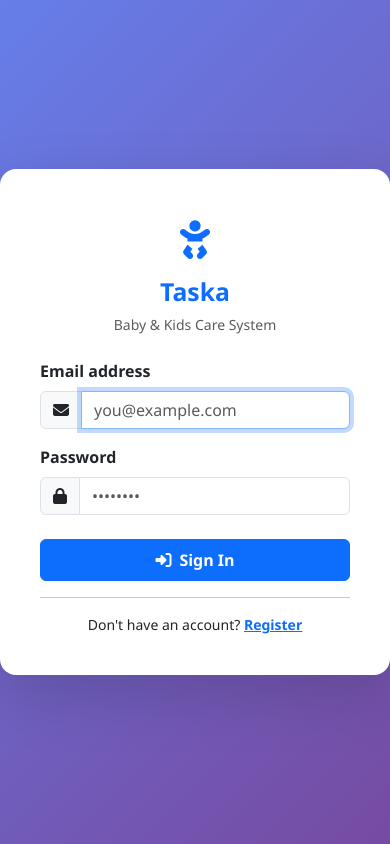
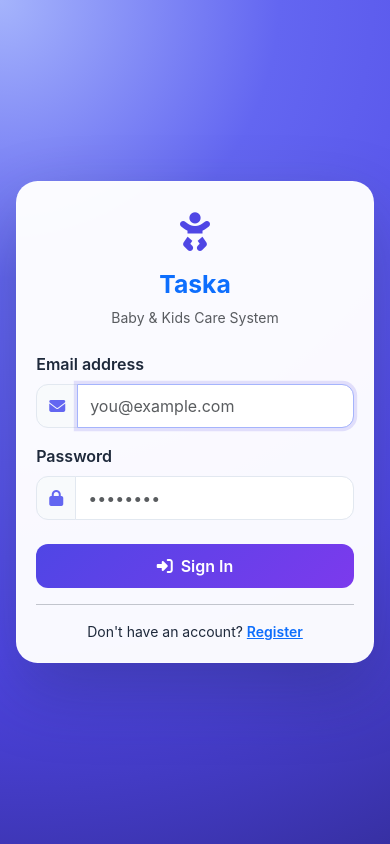
Before and after one commit to my-git-hub-2025/Taska, a PHP site: page / in a window 390 px wide. Run offline with PHP 8.4, Linux system fonts and the light colour scheme.

Commit message:
Refresh visual design and mobile UX styling
Agent-Logs-Url: https://github.com/my-git-hub-2025/Taska/sessions/61992fe2-11b4-4cca-bbff-8a10698e96e8

Co-authored-by: my-git-hub-2025 <190592824+my-git-hub-2025@users.noreply.github.com>

```diff
--- a/admin/users.php
+++ b/admin/users.php
@@ -62,7 +62,7 @@ require_once __DIR__ . '/../includes/header.php';
     <?php endif; ?>
 
     <!-- Search -->
-    <form method="GET" class="mb-3 d-flex gap-2">
+    <form method="GET" class="mb-3 d-flex gap-2 flex-wrap">
         <input type="text" name="q" class="form-control" placeholder="Search by name or email…"
                value="<?= htmlspecialchars($search) ?>">
         <button class="btn btn-primary"><i class="fa-solid fa-magnifying-glass"></i></button>
--- a/css/style.css
+++ b/css/style.css
@@ -3,25 +3,84 @@
    ============================================================ */
 
 :root {
-    --taska-primary: #0d6efd;
-    --taska-secondary: #6c757d;
-    --taska-success: #198754;
-    --taska-warning: #ffc107;
-    --taska-danger: #dc3545;
-    --taska-light: #f8f9fa;
+    --taska-primary: #4f46e5;
+    --taska-primary-dark: #3730a3;
+    --taska-secondary: #64748b;
+    --taska-success: #16a34a;
+    --taska-warning: #f59e0b;
+    --taska-danger: #dc2626;
+    --taska-light: #f8fafc;
+    --taska-surface: #ffffff;
+    --taska-border: #e2e8f0;
+    --taska-text: #1e293b;
     --taska-card-radius: 1rem;
 }
 
+* {
+    -webkit-tap-highlight-color: transparent;
+}
+
 body {
-    background-color: #f0f4f8;
-    font-family: 'Segoe UI', sans-serif;
+    background: radial-gradient(circle at top, #eef2ff 0%, #f8fafc 45%, #f1f5f9 100%);
+    font-family: 'Inter', 'Segoe UI', system-ui, -apple-system, sans-serif;
+    color: var(--taska-text);
     min-height: 100vh;
     display: flex;
     flex-direction: column;
+    line-height: 1.5;
 }
 
 main.container-fluid {
     flex: 1;
+    padding-bottom: calc(1rem + env(safe-area-inset-bottom));
+}
+
+.container-xl {
+    max-width: 1200px;
+}
+
+a {
+    color: var(--taska-primary);
+}
+
+a:hover {
+    color: var(--taska-primary-dark);
+}
+
+/* ── Navbar ──────────────────────────────────────────────── */
+.navbar.bg-primary {
+    background: linear-gradient(135deg, #4338ca, #6d28d9) !important;
+}
+
+.navbar {
+    border-bottom: 1px solid rgba(255, 255, 255, 0.18);
+}
+
+.navbar .nav-link {
+    border-radius: .65rem;
+    padding: .55rem .75rem;
+    transition: background-color .2s ease, color .2s ease;
+}
+
+.navbar .nav-link:hover,
+.navbar .nav-link:focus-visible {
+    background: rgba(255, 255, 255, 0.14);
+}
+
+.navbar .nav-link.active {
+    background: rgba(255, 255, 255, 0.22);
+    font-weight: 600;
+}
+
+.navbar .dropdown-menu {
+    border: 1px solid var(--taska-border);
+    border-radius: .85rem;
+    box-shadow: 0 16px 40px rgba(15, 23, 42, 0.16);
+    padding: .45rem;
+}
+
+.navbar .dropdown-item {
+    border-radius: .55rem;
 }
 
 /* ── Auth pages ─────────────────────────────────────────── */
@@ -30,21 +89,65 @@ main.container-fluid {
     display: flex;
     align-items: center;
     justify-content: center;
-    background: linear-gradient(135deg, #667eea 0%, #764ba2 100%);
+    padding: 1rem;
+    background: radial-gradient(circle at 0% 0%, #a5b4fc 0%, #6366f1 30%, #4f46e5 70%, #3730a3 100%);
 }
 
 .auth-card {
-    background: #fff;
-    border-radius: var(--taska-card-radius);
-    padding: 2.5rem;
-    box-shadow: 0 20px 60px rgba(0,0,0,0.15);
+    background: rgba(255, 255, 255, 0.97);
+    border-radius: calc(var(--taska-card-radius) + .35rem);
+    padding: clamp(1.3rem, 2.5vw, 2.5rem);
+    box-shadow: 0 28px 70px rgba(30, 41, 59, 0.28);
     width: 100%;
     max-width: 440px;
+    border: 1px solid rgba(255, 255, 255, 0.3);
 }
 
 .auth-logo {
     font-size: 2.5rem;
     color: var(--taska-primary);
+}
+
+/* ── Forms & buttons ─────────────────────────────────────── */
+.form-control,
+.form-select,
+.input-group-text {
+    border-radius: .75rem;
+    border-color: var(--taska-border);
+    min-height: 44px;
+}
+
+.input-group > .form-control,
+.input-group > .form-select {
+    border-top-left-radius: 0;
+    border-bottom-left-radius: 0;
+}
+
+.input-group-text {
+    background: #f8fafc;
+    color: #6366f1;
+}
+
+.form-control:focus,
+.form-select:focus {
+    border-color: #a5b4fc;
+    box-shadow: 0 0 0 0.2rem rgba(79, 70, 229, 0.15);
+}
+
+.btn {
+    border-radius: .75rem;
+    min-height: 42px;
+    font-weight: 600;
+}
+
+.btn-primary {
+    background: linear-gradient(135deg, var(--taska-primary), #7c3aed);
+    border: none;
+}
+
+.btn-primary:hover,
+.btn-primary:focus-visible {
+    background: linear-gradient(135deg, #4338ca, #6d28d9);
 }
 
 /* ── Avatar circle ──────────────────────────────────────── */
@@ -175,11 +292,94 @@ main.container-fluid {
     right: 20px;
     z-index: 9999;
     min-width: 260px;
-    box-shadow: 0 4px 15px rgba(0,0,0,0.15);
-    border-radius: .5rem;
+    max-width: min(92vw, 360px);
+    box-shadow: 0 8px 24px rgba(15, 23, 42, 0.2);
+    border-radius: .75rem;
     animation: slideIn .3s ease;
 }
+
 @keyframes slideIn {
     from { transform: translateX(100px); opacity: 0; }
     to   { transform: translateX(0);     opacity: 1; }
 }
+
+/* ── Footer ─────────────────────────────────────────────── */
+.footer {
+    background: #fff !important;
+    border-top-color: #e5e7eb !important;
+}
+
+/* ── Mobile UX polish ───────────────────────────────────── */
+@media (max-width: 991.98px) {
+    .navbar .navbar-collapse {
+        margin-top: .85rem;
+        padding: .85rem;
+        border-radius: .9rem;
+        background: rgba(255, 255, 255, 0.12);
+        backdrop-filter: blur(2px);
+    }
+
+    .navbar .navbar-nav {
+        gap: .3rem;
+    }
+
+    .navbar .dropdown-toggle {
+        width: 100%;
+        justify-content: space-between;
+    }
+
+    .flash-alert {
+        left: 12px;
+        right: 12px;
+        top: 70px;
+        min-width: 0;
+        max-width: none;
+    }
+}
+
+@media (max-width: 767.98px) {
+    main.container-fluid {
+        padding-top: 1rem;
+    }
+
+    .section-heading {
+        font-size: 1.08rem;
+    }
+
+    .auth-card {
+        max-width: 100%;
+        padding: 1.2rem;
+    }
+
+    .d-flex.align-items-center.justify-content-between.mb-3 {
+        flex-wrap: wrap;
+        gap: .6rem;
+    }
+
+    .table-responsive {
+        border-radius: .75rem;
+    }
+
+    .table td,
+    .table th {
+        white-space: nowrap;
+        vertical-align: middle;
+    }
+
+    .btn,
+    .form-control,
+    .form-select,
+    .input-group-text {
+        min-height: 44px;
+    }
+
+    .post-card .card-body,
+    .card .card-body {
+        padding: 1rem;
+    }
+
+    .notif-item {
+        border-radius: .75rem;
+        border-left-width: 3px;
+    }
+}
--- a/includes/header.php
+++ b/includes/header.php
@@ -10,6 +10,10 @@ $activeNav = $activeNav ?? '';
 <head>
     <meta charset="UTF-8">
     <meta name="viewport" content="width=device-width, initial-scale=1.0">
+    <meta name="theme-color" content="#4f46e5">
+    <meta name="mobile-web-app-capable" content="yes">
+    <meta name="apple-mobile-web-app-capable" content="yes">
+    <meta name="apple-mobile-web-app-status-bar-style" content="default">
     <title><?= htmlspecialchars($pageTitle) ?> – Taska</title>
     <!-- Bootstrap 5 -->
     <link rel="stylesheet" href="https://cdn.jsdelivr.net/npm/bootstrap@5.3.3/dist/css/bootstrap.min.css">
@@ -18,7 +22,7 @@ $activeNav = $activeNav ?? '';
     <!-- Custom styles -->
     <link rel="stylesheet" href="<?= base_url('css/style.css') ?>">
 </head>
-<body>
+<body class="<?= isset($user['role']) ? 'role-' . htmlspecialchars($user['role']) : 'guest' ?>">
 
 <?php if (isset($user) && $user): ?>
 <!-- Top navigation bar -->
```
Also changed, not shown: other parts of css/style.css (+58 -44 lines).
